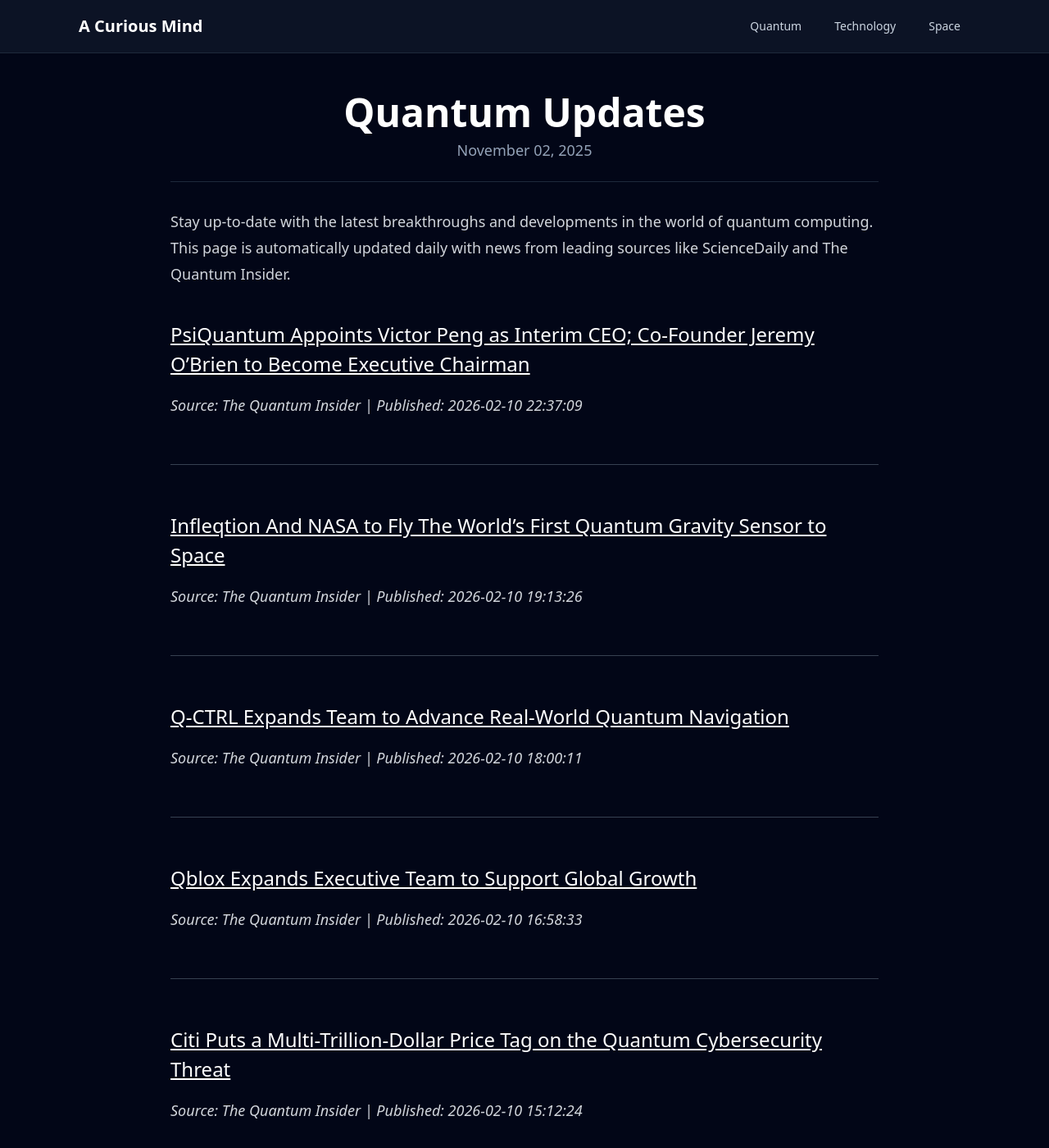
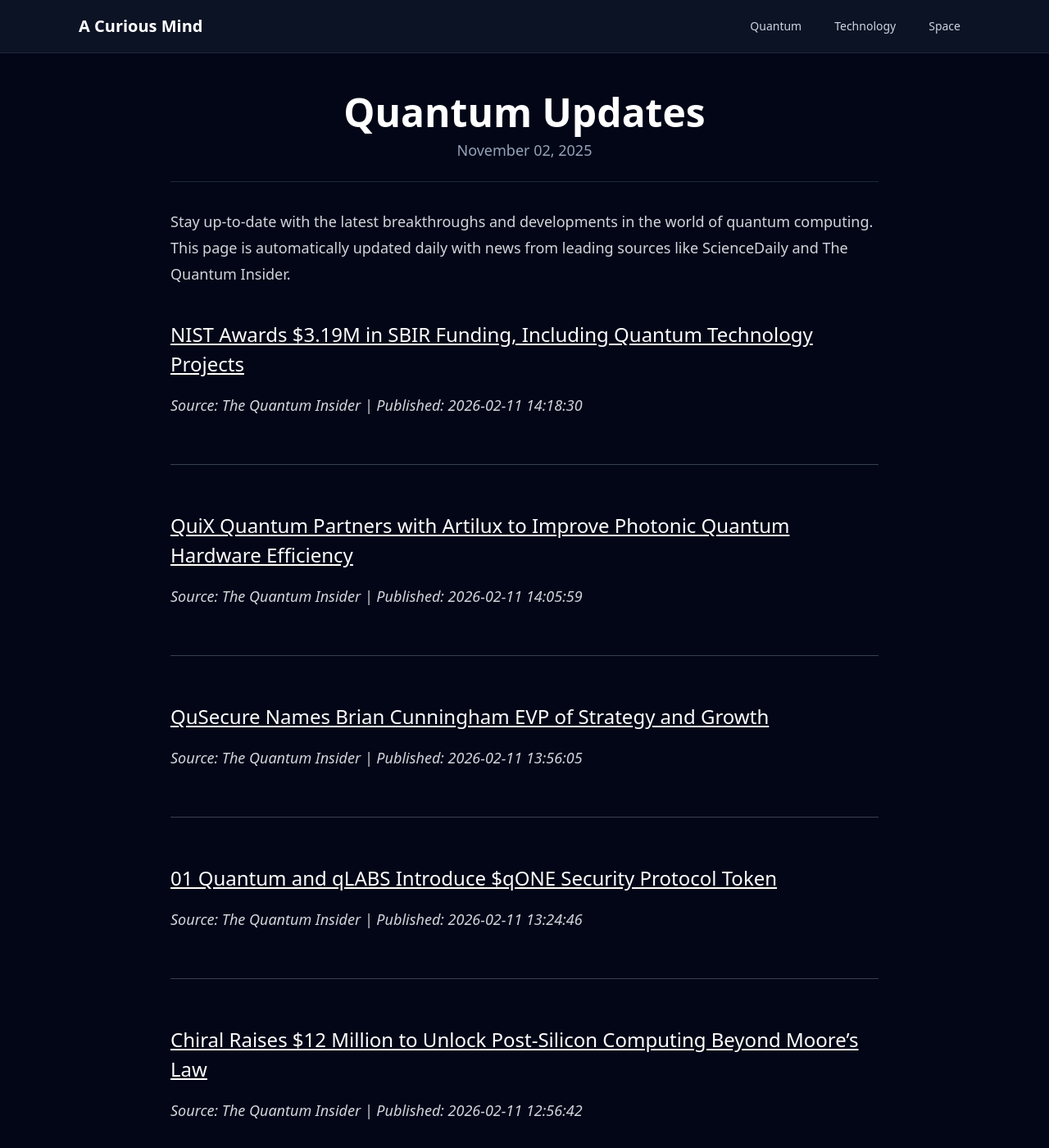
Before and after one commit to onehl7/onehl7.github.io, a Jekyll site: the page built from _posts/2025-11-02-quantum-updates.md, in a window 1280 px wide and 1400 px high. Shown: the whole window at 82% size. Built offline with Jekyll 4.4.1, drawn with Linux system fonts in a browser that asks for light colours; nearby versions of some CDN libraries.

Commit message:
Update quantum news data

```diff
--- a/_data/quantum_news.json
+++ b/_data/quantum_news.json
@@ -1,33 +1,33 @@
 [
   {
     "source": "The Quantum Insider",
-    "title": "PsiQuantum Appoints Victor Peng as Interim CEO; Co-Founder Jeremy O\u2019Brien to Become Executive Chairman",
-    "link": "https://thequantuminsider.com/2026/02/10/psiquantum-appoints-victor-peng-as-interim-ceo-co-founder-jeremy-obrien-to-become-executive-chairman/",
-    "published": "2026-02-10 22:37:09"
+    "title": "NIST Awards $3.19M in SBIR Funding, Including Quantum Technology Projects",
+    "link": "https://thequantuminsider.com/2026/02/11/nist-allocates-3-million-sbir-ai-biotechnology-semiconductors-quantum/",
+    "published": "2026-02-11 14:18:30"
   },
   {
     "source": "The Quantum Insider",
-    "title": "Infleqtion And NASA to Fly The World\u2019s First Quantum Gravity Sensor to Space",
-    "link": "https://thequantuminsider.com/2026/02/10/infleqtion-and-nasa-to-fly-the-worlds-first-quantum-gravity-sensor-to-space/",
-    "published": "2026-02-10 19:13:26"
+    "title": "QuiX Quantum Partners with Artilux to Improve Photonic Quantum Hardware Efficiency",
+    "link": "https://thequantuminsider.com/2026/02/11/quix-quantum-artilux-hardware-efficiency-partnership/",
+    "published": "2026-02-11 14:05:59"
   },
   {
     "source": "The Quantum Insider",
-    "title": "Q-CTRL Expands Team to Advance Real-World Quantum Navigation",
-    "link": "https://thequantuminsider.com/2026/02/10/q-ctrl-expands-team-advance-real-world-quantum-navigation/",
-    "published": "2026-02-10 18:00:11"
+    "title": "QuSecure Names Brian Cunningham EVP of Strategy and Growth",
+    "link": "https://thequantuminsider.com/2026/02/11/qusecure-names-brian-cunningham-evp-strategy-growth/",
+    "published": "2026-02-11 13:56:05"
   },
   {
     "source": "The Quantum Insider",
-    "title": "Qblox Expands Executive Team to Support Global Growth",
-    "link": "https://thequantuminsider.com/2026/02/10/qblox-expands-executive-team-global-growth/",
-    "published": "2026-02-10 16:58:33"
+    "title": "01 Quantum and qLABS Introduce $qONE Security Protocol Token",
+    "link": "https://thequantuminsider.com/2026/02/11/01-quantum-qlabs-security-protocol-token/",
+    "published": "2026-02-11 13:24:46"
   },
   {
     "source": "The Quantum Insider",
-    "title": "Citi Puts a Multi-Trillion-Dollar Price Tag on the Quantum Cybersecurity Threat",
-    "link": "https://thequantuminsider.com/2026/02/10/citi-puts-a-multi-trillion-dollar-price-tag-on-the-quantum-cybersecurity-threat/",
-    "published": "2026-02-10 15:12:24"
+    "title": "Chiral Raises $12 Million to Unlock Post-Silicon Computing Beyond Moore\u2019s Law",
+    "link": "https://thequantuminsider.com/2026/02/11/chiral-raises-12-million-to-unlock-post-silicon-computing-beyond-moores-law/",
+    "published": "2026-02-11 12:56:42"
   },
   {
     "source": "ScienceDaily (Quantum Computing)",
```
